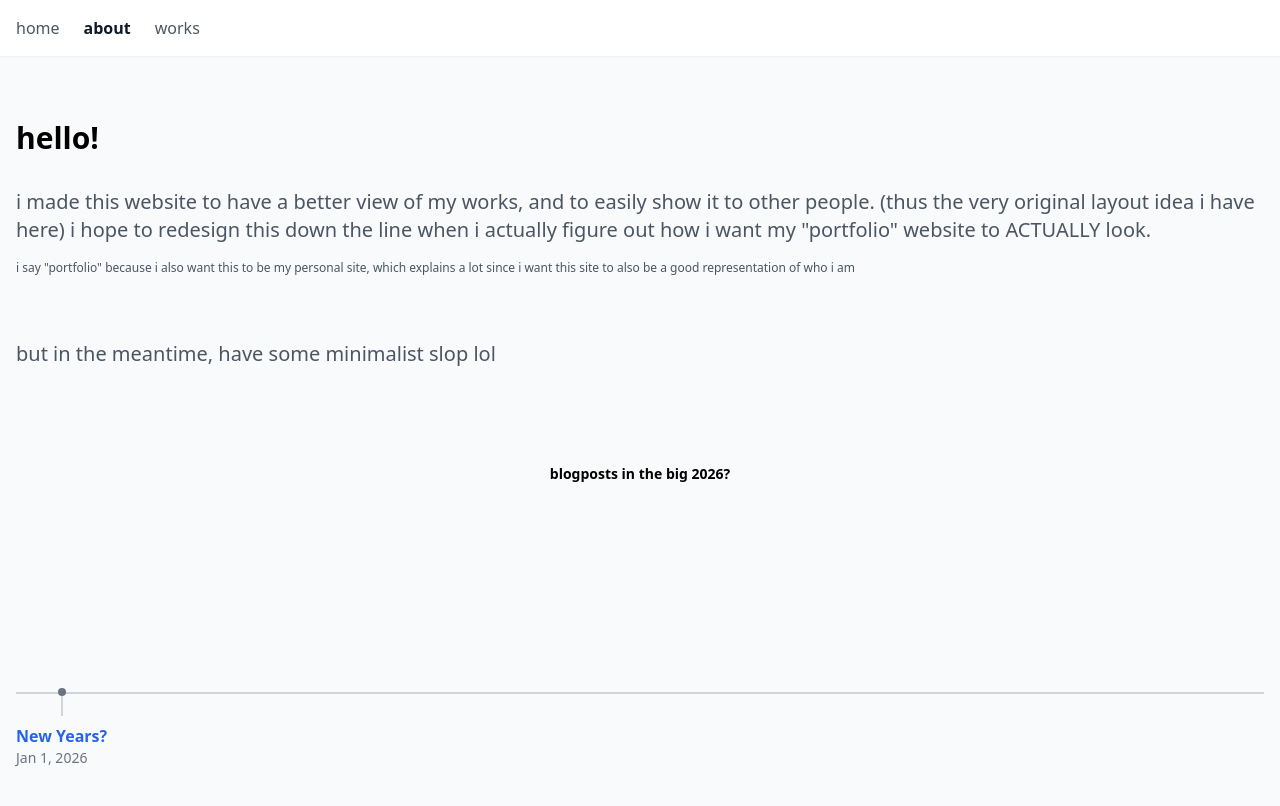
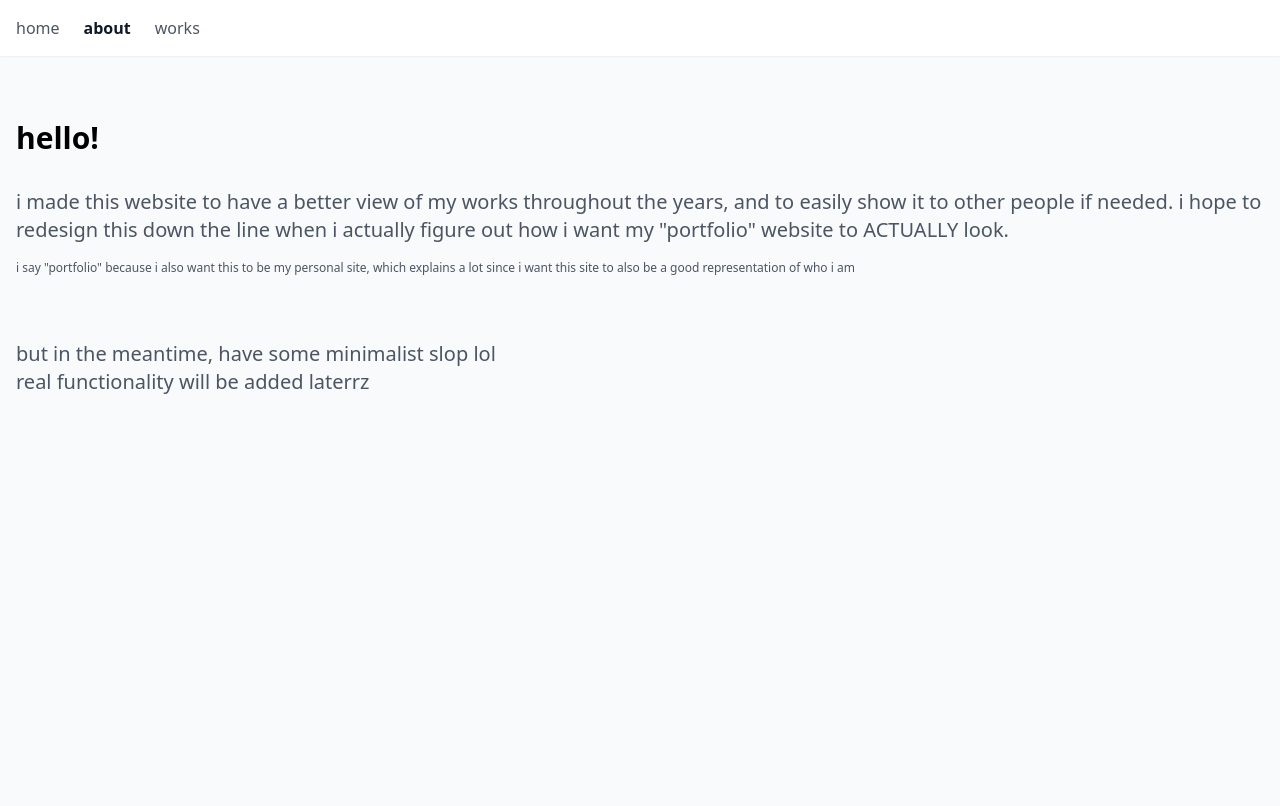
Before and after one commit to 1nitials/portfolio-website, a Next.js app: page /about in a window 1280 px wide. Shown: the top 806 px of the page. Built offline with nearby package versions, Linux system fonts and the light colour scheme.

Commit message:
gotta get this out rn

```diff
--- a/app/about/page.tsx
+++ b/app/about/page.tsx
@@ -6,8 +6,8 @@ export default function About() {
         <h1 className="text-3xl font-bold mb-8">hello!</h1>
         <div className="prose prose-lg">
           <p className="text-xl text-gray-600 mb-4">
-            i made this website to have a better view of my works,
-            and to easily show it to other people. (thus the very original layout idea i have here) i hope to redesign
+            i made this website to have a better view of my works throughout the years,
+            and to easily show it to other people if needed. i hope to redesign
             this down the line when i actually figure out how i want my "portfolio" website
             to ACTUALLY look.
           </p>
@@ -18,30 +18,12 @@ export default function About() {
           <p className="text-xl text-gray-600">
             but in the meantime, have some minimalist slop lol
           </p>
+          <p className="text-xl text-gray-600">
+            real functionality will be added laterrz
+          </p>
         </div>
       </div>
 
-      {/* Inner thoughts section */}
-      <div className="mt-24">
-        <h2 className="text-sm text-center font-bold mb-4 md:mb-48">blogposts in the big 2026?</h2>
-        <div className="relative">
-          {/* Continuous line - horizontal on desktop, vertical on mobile */}
-          <div className="absolute md:top-4 md:left-0 md:right-0 md:h-0.5 md:w-full top-0 left-4 bottom-0 w-0.5 h-full bg-gray-300"></div>
-
-          <div className="flex flex-col md:flex-row md:justify-between space-y-6 md:space-y-0">
-            <div className="relative md:pl-0 pl-12">
-              {/* Branch line - vertical on desktop, horizontal on mobile */}
-              <div className="absolute md:top-4 md:left-1/2 md:w-0.5 md:h-6 md:transform md:-translate-x-1/2 top-3 left-4 w-6 h-0.5 bg-gray-300"></div>
-              {/* Circle dot */}
-              <div className="absolute md:top-3 md:left-1/2 md:transform md:-translate-x-1/2 top-2 left-3 w-2 h-2 bg-gray-500 rounded-full"></div>
-              <div className="md:pt-12 pt-0">
-                <a href="#" className="font-semibold text-blue-600 hover:text-blue-800">New Years?</a>
-                <p className="text-sm text-gray-500">Jan 1, 2026</p>
-              </div>
-            </div>
-          </div>
-        </div>
-      </div>
     </div>
   )
 }
```
